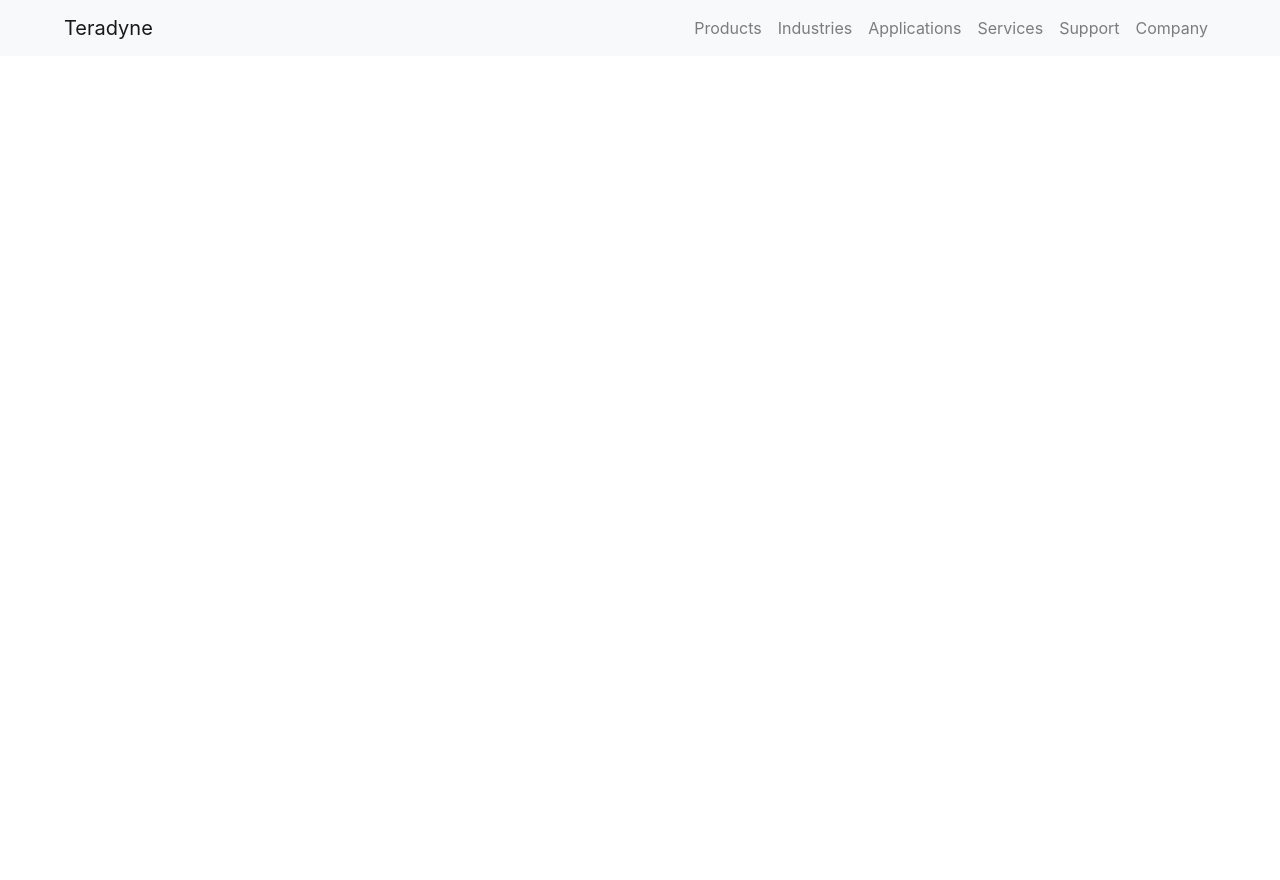
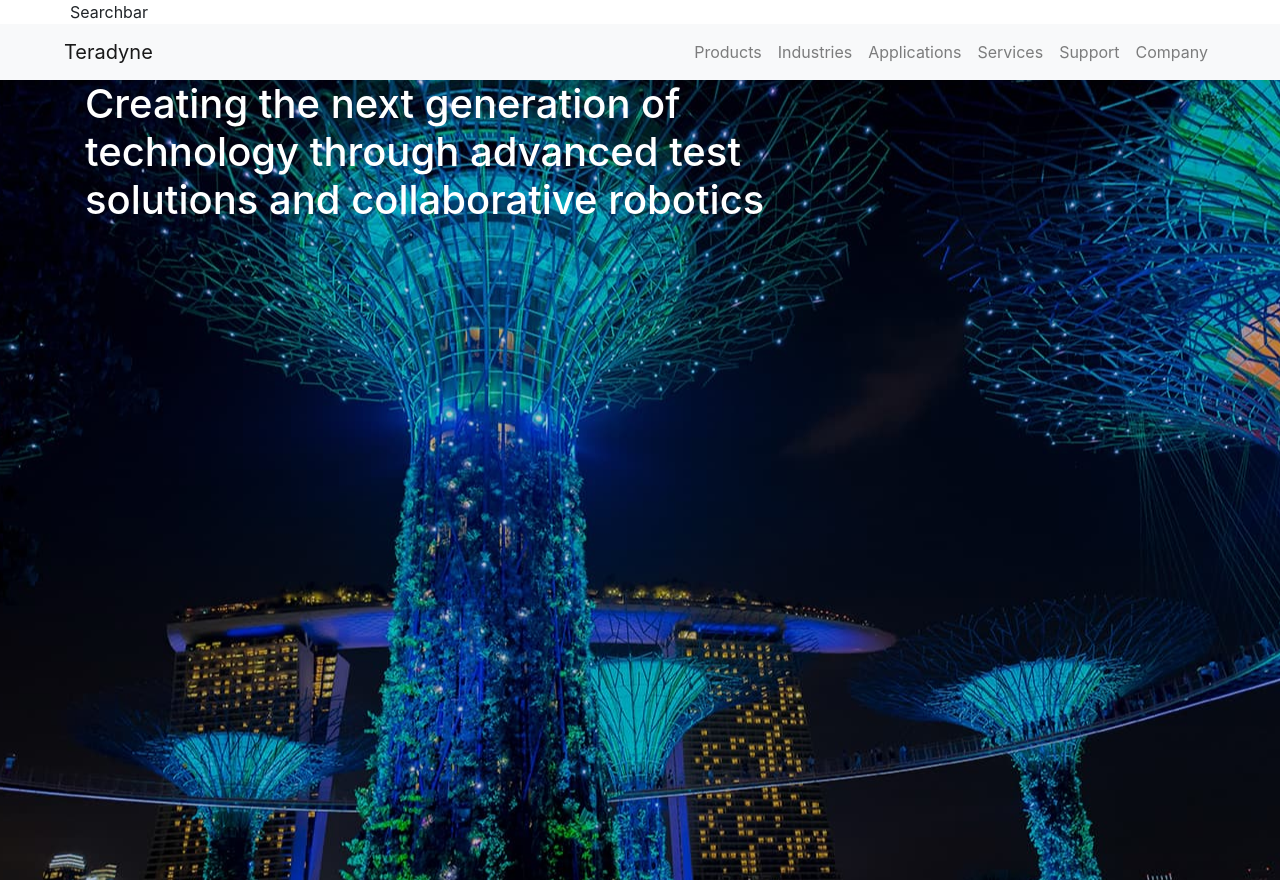
Before and after one commit to super8989/Teradyne_challenge, a plain HTML site: page index.html in a window 1280 px wide. Before the commit the page ends 800 px from the top, so only its background shows below. Drawn offline with nearby package versions, Linux system fonts and the light colour scheme.

Commit message:
added jumbotron

```diff
--- a/css/style.css
+++ b/css/style.css
@@ -9,4 +9,5 @@ html {
 #home-section {
   background: url(../img/home.jpg) no-repeat center center fixed;
   height: 100vh;
+  color: white;
 }
--- a/index.html
+++ b/index.html
@@ -3,7 +3,7 @@
 <head>
   <meta charset="UTF-8" />
   <meta name="viewport" content="width=device-width, initial-scale=1.0" />
-  <title>Teradyne</title>
+  <title>Teradyne | Automatic Test Equipment (ATE) & Automation</title>
   <link rel="stylesheet" href="https://stackpath.bootstrapcdn.com/bootstrap/4.4.1/css/bootstrap.min.css"
     integrity="sha384-Vkoo8x4CGsO3+Hhxv8T/Q5PaXtkKtu6ug5TOeNV6gBiFeWPGFN9MuhOf23Q9Ifjh" crossorigin="anonymous" />
   <link rel="stylesheet" href="css/style.css" />
@@ -11,12 +11,15 @@
 
 <body>
   <!-- Search bar -->
-
+  <div class="container">
+    <div class="row">Searchbar</div>
+  </div>
 
 
 
 
   <!-- Navigation -->
+
   <nav class="navbar navbar-expand-lg navbar-light bg-light">
     <a class="navbar-brand ml-5" href="#">Teradyne</a>
     <button class="navbar-toggler" type="button" data-toggle="collapse" data-target="#navbarNav"
@@ -47,8 +50,18 @@
     </div>
   </nav>
 
+
   <!-- Jumbotron -->
-
+  <header id="home-section">
+    <div class="container">
+      <div class="row">
+        <div class='col-lg-8'>
+          <h1> Creating the next generation of technology through advanced test solutions and collaborative robotics
+          </h1>
+        </div>
+      </div>
+    </div>
+  </header>
 
 
 
@@ -92,17 +105,17 @@
 </html>
 
 <!--
-Extra small devices (portrait phones, less than 576px)
- No media query for `xs` since this is the default in Bootstrap
+// Extra small devices (portrait phones, less than 576px)
+// No media query for `xs` since this is the default in Bootstrap
 
-Small devices (landscape phones, 576px and up)
+// Small devices (landscape phones, 576px and up)
 @media (min-width: 576px) { ... }
 
-Medium devices (tablets, 768px and up)
+// Medium devices (tablets, 768px and up)
 @media (min-width: 768px) { ... }
 
-Large devices (desktops, 992px and up)
+// Large devices (desktops, 992px and up)
 @media (min-width: 992px) { ... }
 
-Extra large devices (large desktops, 1200px and up)
+// Extra large devices (large desktops, 1200px and up)
 @media (min-width: 1200px) { ... } -->
```
